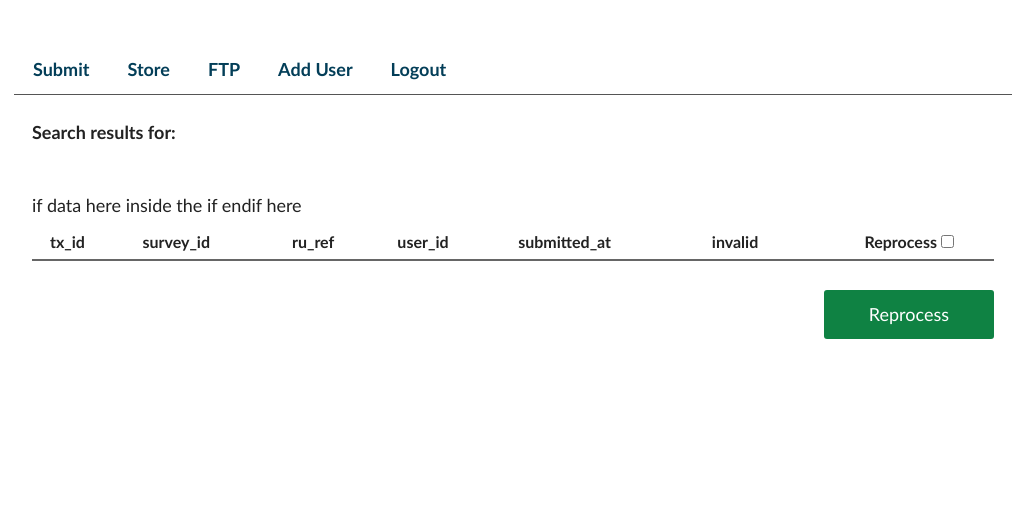
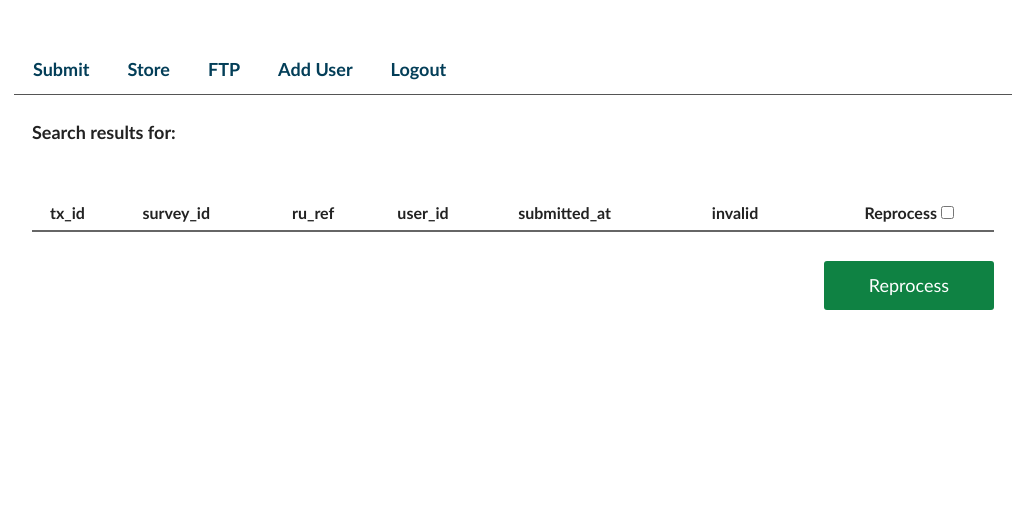
Before and after one commit to ONSdigital/sdx-console, a Flask app: page /store/page/1 in a window 1280 px wide. Shown: the part 158-688 px from the top of the page, without its empty margins (127-1152 px from the left). Run offline with Flask 2, Linux system fonts and the light colour scheme; the visitor is signed in with stand-in values (Sample User, id 1); data comes from the database, SQL or seed files in the repository; data that the repository does not hold is empty; some libraries are stand-ins or nearby versions.

Commit message:
pre-prod testing (added init_app)

```diff
--- a/console/models.py
+++ b/console/models.py
@@ -170,6 +170,7 @@ def create_dev_user(email, password):
 
 @app.before_first_request
 def before_first_request():
+    db.init_app(app)
     if settings.DEVELOPMENT_MODE:
         create_initial_users()
         db.session.commit()
--- a/console/templates/store_data.html
+++ b/console/templates/store_data.html
@@ -33,7 +33,6 @@
         </thead>
         <tbody>
           <form id="reprocess-form" name='reprocess-form' class="form-horizontal" method='POST' action="/reprocess">
-            if data here
             {% if data %}
               {% for item in data.items %}
                 <tr class="table__row">
@@ -48,8 +47,6 @@
                 </td>
                 </tr>
               {% endfor %}
-
-              inside the if
 
               {% for page in data.iter_pages(left_edge=3, right_edge=3, left_current=3, right_current=3) %}
                 {% if page %}
@@ -69,7 +66,6 @@
                   </tr>
               </tbody>
             {% endif %}
-            endif here
           </form>
         </tbody>
       </table>
```
